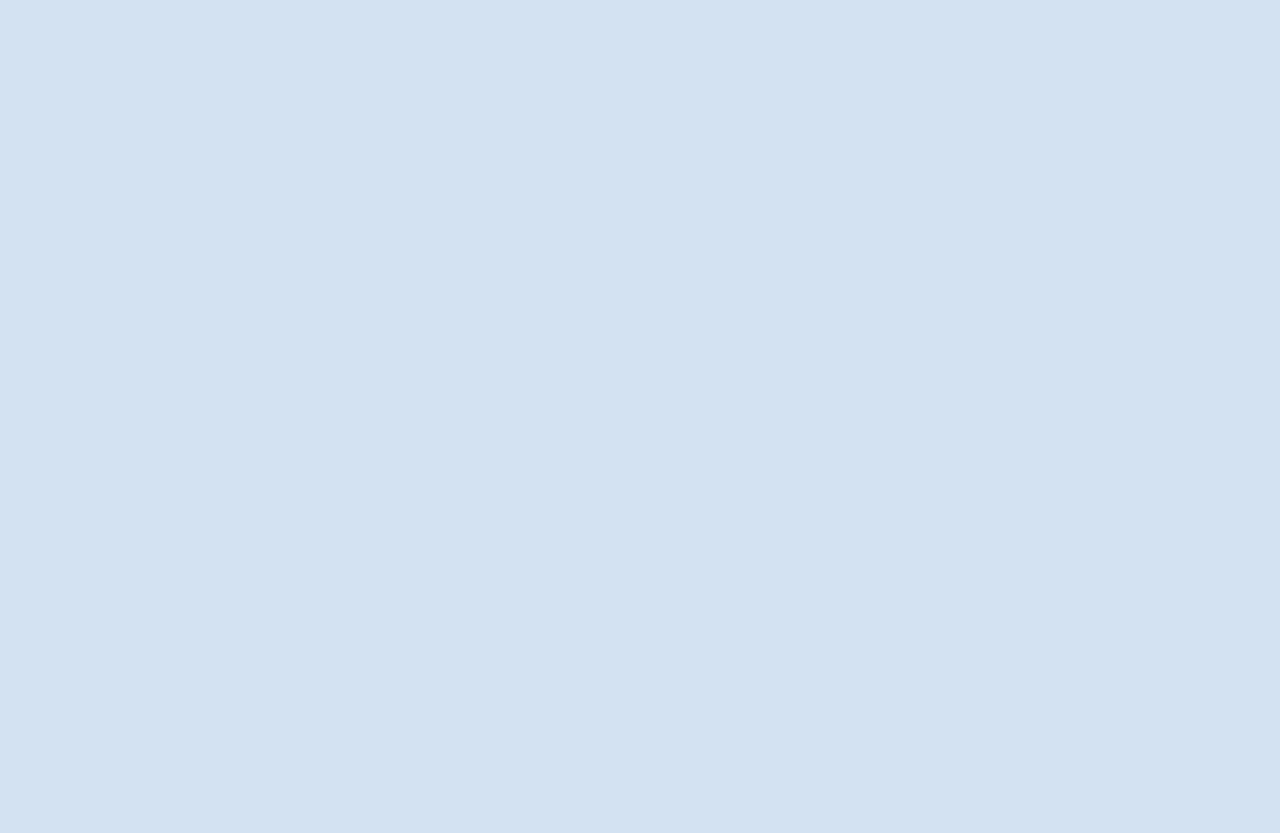
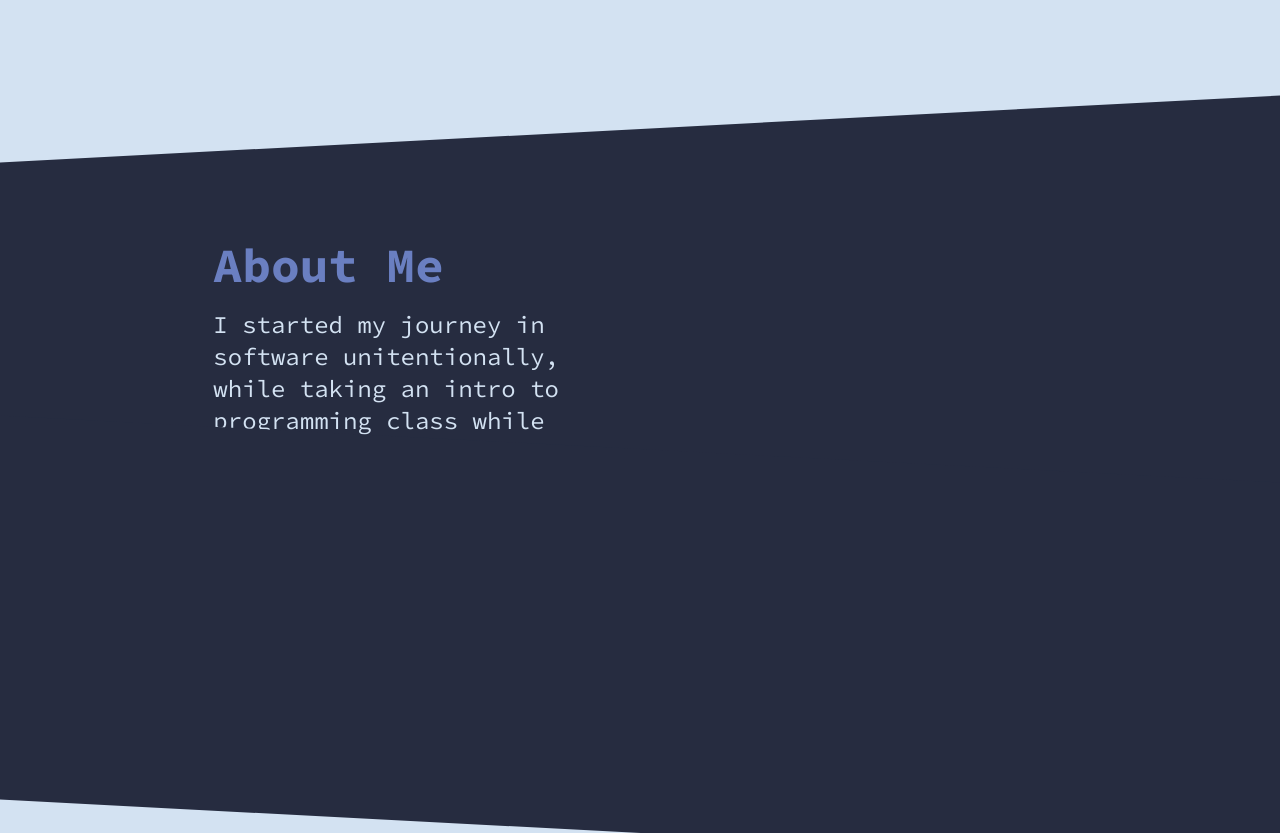
Before and after one commit to jzm1151/portfolio, a React (Vite) app: page / in a window 1280 px wide. Shown: the part 503-1336 px from the top of the page. Before the commit the page ends 800 px from the top, so only its background shows below. Built offline with nearby package versions, Linux system fonts and the light colour scheme.

Commit message:
start new section

```diff
--- a/src/Components/Header/HeaderNav.tsx
+++ b/src/Components/Header/HeaderNav.tsx
@@ -43,7 +43,7 @@ function HeaderNav() {
                     </svg>
                 </div>
             </div>
-            <div className={`absolute top-0 w-full h-screen backdrop-blur-sm backdrop-brightness-50 flex justify-end transition-all duration-200 ${showMenu ? '' : 'translate-x-[100%]'}`}>
+            <div className={`absolute top-0 z-[999] w-full h-screen backdrop-blur-sm backdrop-brightness-50 flex justify-end transition-all duration-200 ${showMenu ? '' : 'translate-x-[100%]'}`}>
                 <div className="bg-gray-blue-400 flex flex-col items-center justify-center h-screen w-full max-w-md relative">
                     <MobileNoBorderBtn onClick={closeMenu} link='#about' text='About' />
                     <MobileNoBorderBtn onClick={closeMenu} link='#projects' text='Projects' />
--- a/src/Pages/HomePage.tsx
+++ b/src/Pages/HomePage.tsx
@@ -10,6 +10,18 @@ function HomePage() {
         <section className='grid ml-5 mr-5 my-14 md:grid-cols-2 md:mx-auto md:my-28 md:w-11/12 lg:w-9/12 lg:my-32 xl:w-8/12 xl:my-36'>
           <GreetingSection position='col-span-2'/>
         </section>
+        <section className='relative'>
+          <div className='bg-gray-blue-950 h-80 w-full -skew-y-3 absolute top-0'></div>
+          <div className='bg-gray-blue-950 h-80 translate-y-28 z-40'>
+            <div className='grid ml-5 mr-5 my-14 md:grid-cols-2 md:mx-auto md:my-28 md:w-11/12 lg:w-9/12 lg:my-32 xl:w-8/12 xl:my-36'>
+              <div className='col-span-2 md:col-span-1'>
+                <h2 className='text-3xl font-bold text-gray-blue-600 mb-3 md:mb-5 md:text-4xl lg:text-5xl'>About Me</h2>
+                <p className='text-xl text-gray-blue-200 mb-7 md:mb-10 md:text-2xl'>I started my journey in software unitentionally, while taking an intro to programming class while preparing to enter a Mechanical Engineering program, after that class I changed my major to Computer Science and never looked back. </p>
+              </div>
+            </div>
+          </div>
+          <div className='bg-gray-blue-950 h-96 skew-y-3'></div>
+        </section>
       </main>
     </>
   )
```
